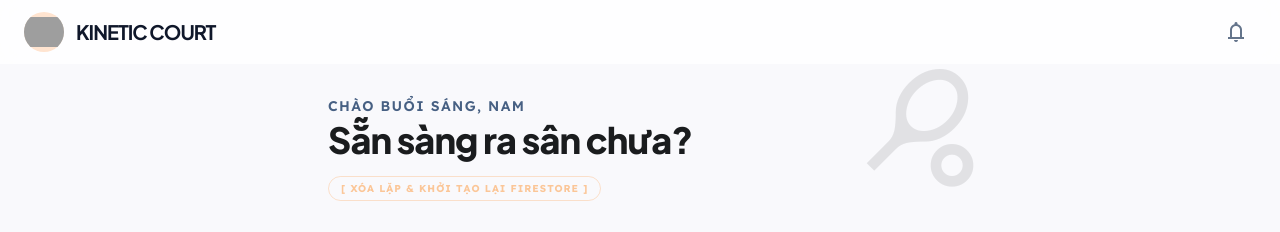
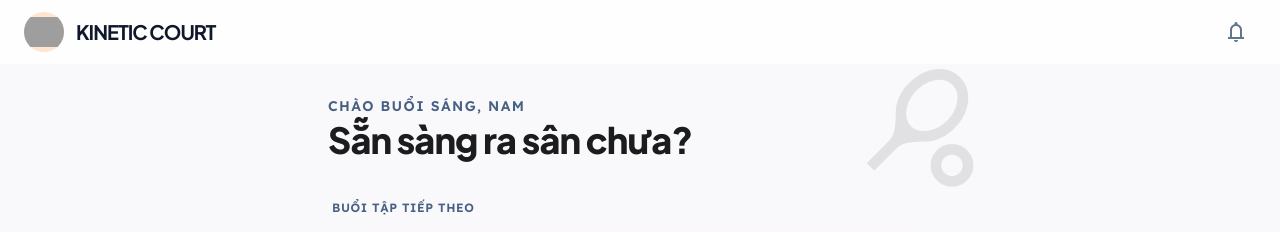
Before and after one commit to banhdaidung-ai/PickeballYO, a React (Vite) app: page /#/ in a window 1280 px wide. Shown: the top 232 px of the page. Built offline with nearby package versions, Linux system fonts and the light colour scheme; grey boxes are pictures that could not be loaded.

Commit message:
Remove temporary Firestore seeding button

```diff
--- a/src/pages/Dashboard.jsx
+++ b/src/pages/Dashboard.jsx
@@ -1,6 +1,5 @@
 import React from 'react';
 import { useNavigate } from 'react-router-dom';
-import { resetAndSeed } from '../services/seedService';
 
 const Dashboard = () => {
   const navigate = useNavigate();
@@ -11,13 +10,6 @@ const Dashboard = () => {
         <div className="flex flex-col">
           <span className="font-label text-sm uppercase tracking-widest text-secondary font-semibold">Chào buổi sáng, Nam</span>
           <h2 className="font-headline text-4xl font-extrabold tracking-tight text-on-surface mt-1">Sẵn sàng ra sân chưa?</h2>
-          {/* Temporary Seed Button */}
-          <button
-            onClick={resetAndSeed}
-            className="mt-4 text-[10px] font-label font-bold text-primary/40 hover:text-primary transition-colors uppercase tracking-widest self-center md:self-start border border-primary/20 px-3 py-1 rounded-full w-fit"
-          >
-            [ Xóa lặp & Khởi tạo lại Firestore ]
-          </button>
         </div>
         <div className="absolute -top-4 -right-8 opacity-10 pointer-events-none">
           <span className="material-symbols-outlined text-9xl">sports_tennis</span>
```
